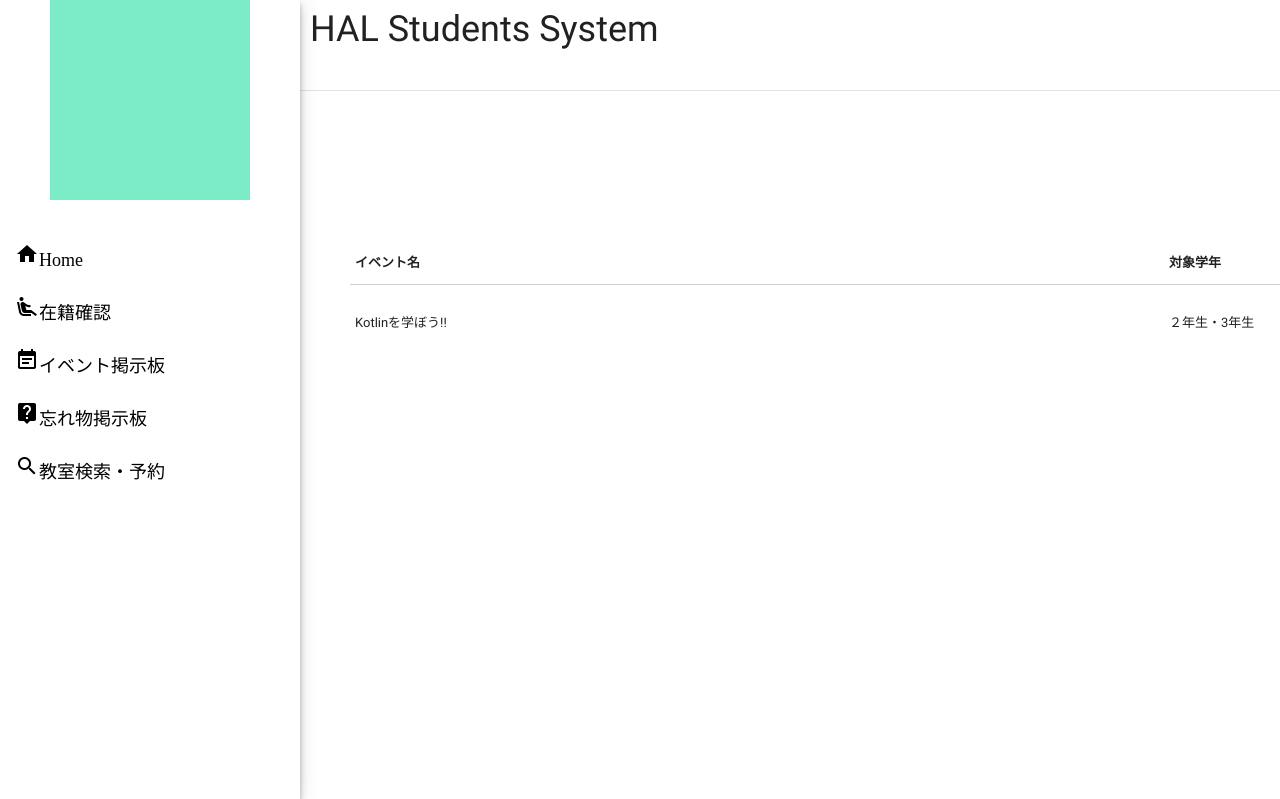
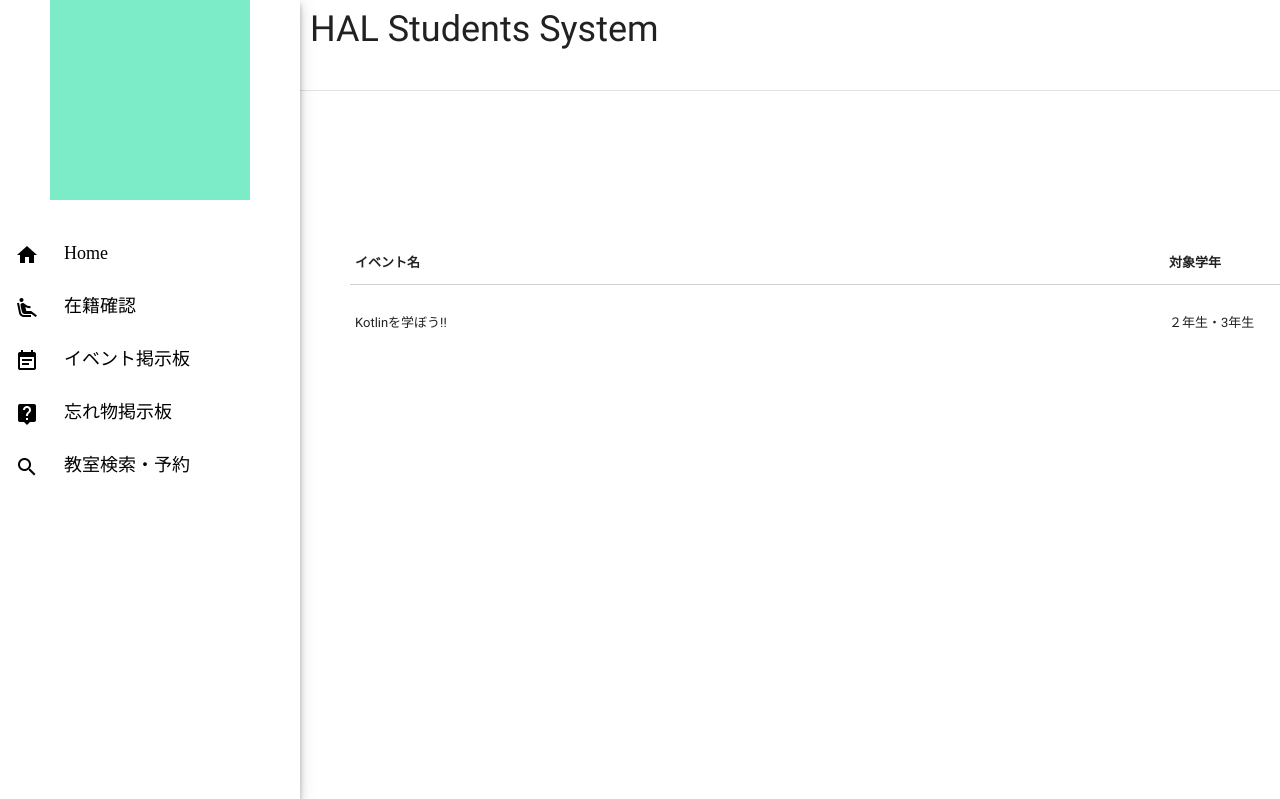
Before and after one commit to hiroki-otsu/HalStidentWorks, a PHP site: page /events.php in a window 1280 px wide; the page is wider, and only the part inside the window is pictured. Shown: the top 799 px of that part. Run offline with PHP 8.4, Linux system fonts and the light colour scheme.

Commit message:
.menubar img の修正

```diff
--- a/web/css/design/design_format.css
+++ b/web/css/design/design_format.css
@@ -23,7 +23,7 @@ body{
 	margin-bottom: 30px;
 	background-color: rgb(123, 236, 199);
 }
-.menu-bar img {
+.menubar img {
 	vertical-align: middle;
 	margin-right: 25px;
 }
```
